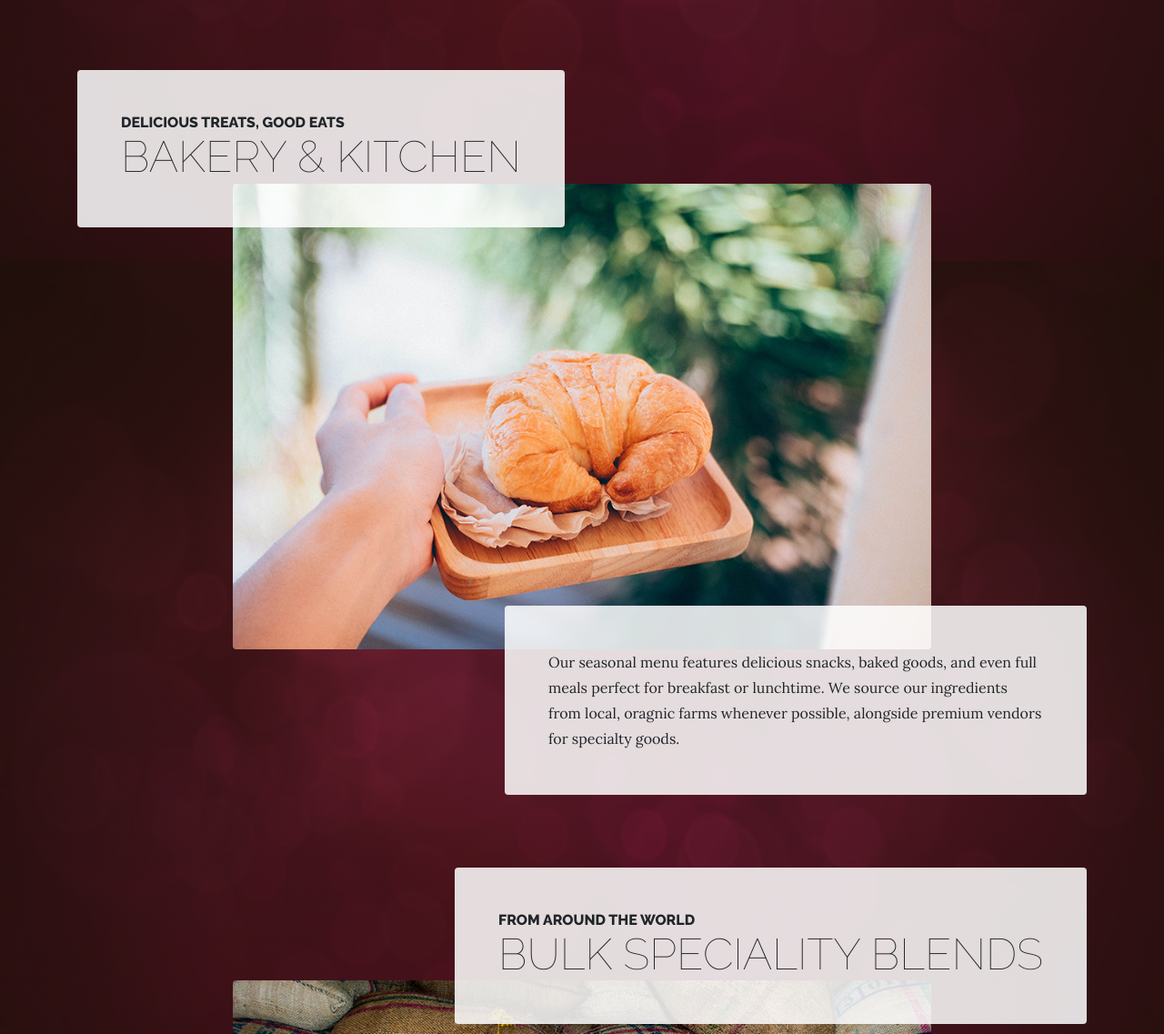
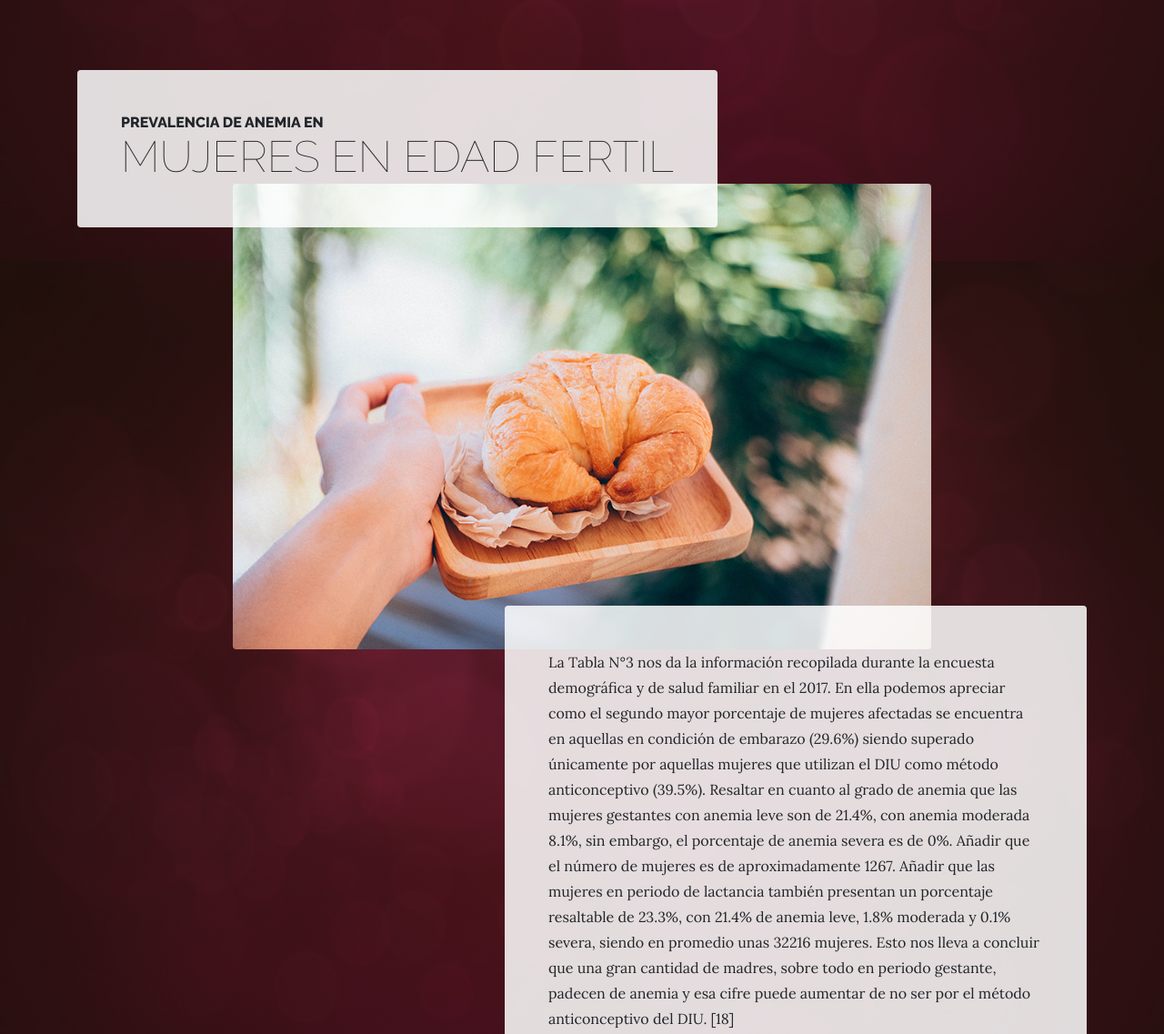
Before and after one commit to ABCBiotechnologies/Equipo17, a website: page problema.html in a window 1280 px wide. Shown: the part 1633-2770 px from the top of the page at 91% size. Drawn offline with Linux system fonts and the light colour scheme.

Commit message:
Update problema.html

```diff
--- a/problema.html
+++ b/problema.html
@@ -87,15 +87,15 @@
           <div class="product-item-title d-flex">
             <div class="bg-faded p-5 d-flex mr-auto rounded">
               <h2 class="section-heading mb-0">
-                <span class="section-heading-upper">Delicious Treats, Good Eats</span>
-                <span class="section-heading-lower">Bakery &amp; Kitchen</span>
+                <span class="section-heading-upper">Prevalencia de anemia en</span>
+                <span class="section-heading-lower">Mujeres en edad fertil</span>
               </h2>
             </div>
           </div>
           <img class="product-item-img mx-auto d-flex rounded img-fluid mb-3 mb-lg-0" src="img/products-02.jpg" alt="">
           <div class="product-item-description d-flex ml-auto">
             <div class="bg-faded p-5 rounded">
-              <p class="mb-0">Our seasonal menu features delicious snacks, baked goods, and even full meals perfect for breakfast or lunchtime. We source our ingredients from local, oragnic farms whenever possible, alongside premium vendors for specialty goods.</p>
+              <p class="mb-0">La Tabla N°3 nos da la información recopilada durante la encuesta demográfica y de salud familiar en el 2017. En ella podemos apreciar como el segundo mayor porcentaje de mujeres afectadas se encuentra en aquellas en condición de embarazo (29.6%) siendo superado únicamente por aquellas mujeres que utilizan el DIU como método anticonceptivo (39.5%). Resaltar en cuanto al grado de anemia que las mujeres gestantes con anemia leve son de 21.4%, con anemia moderada 8.1%, sin embargo, el porcentaje de anemia severa es de 0%. Añadir que el número de mujeres es de aproximadamente 1267. Añadir que las mujeres en periodo de lactancia también presentan un porcentaje resaltable de 23.3%, con 21.4% de anemia leve, 1.8% moderada y 0.1% severa, siendo en promedio unas 32216 mujeres. Esto nos lleva a concluir que una gran cantidad de madres, sobre todo en periodo gestante, padecen de anemia y esa cifre puede aumentar de no ser por el método anticonceptivo del DIU. [18]</p>
             </div>
           </div>
         </div>
```
